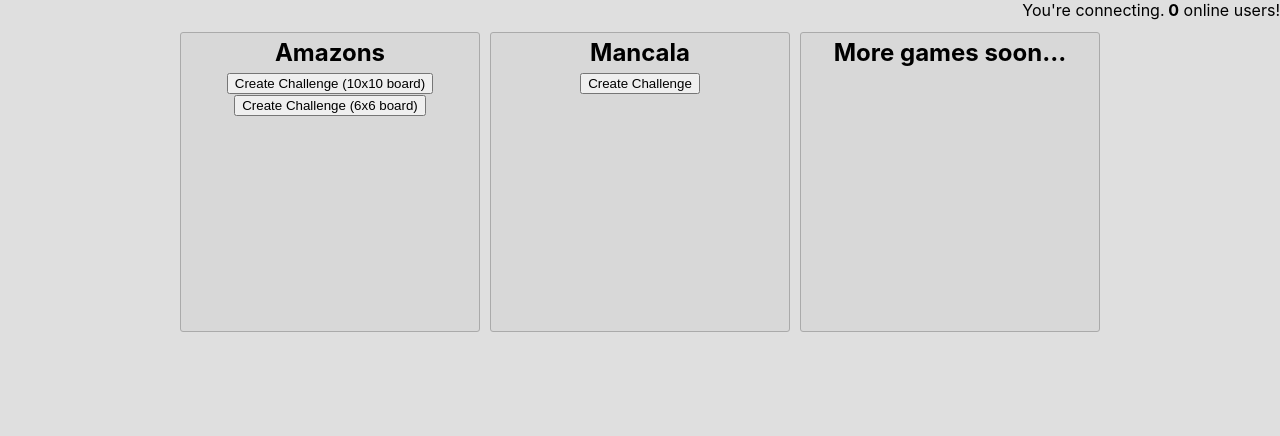
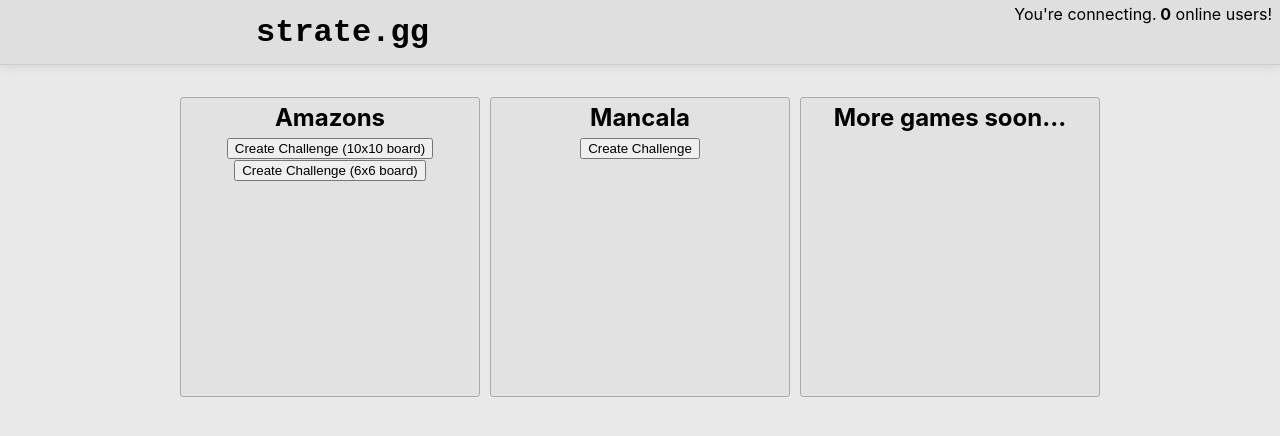
Before and after one commit to enjoythecode/strate.gg, a React (Create React App) app in the folder fe/: page / in a window 1280 px wide. Shown: the top 436 px of the page. Built offline with nearby package versions, Linux system fonts and the light colour scheme; no server answers.

Commit message:
added a header

```diff
--- a/fe/public/style.css
+++ b/fe/public/style.css
@@ -1,5 +1,23 @@
 body{
+    background-color: #e9e9e9;
+    margin: 0;
+    font-family: -apple-system, BlinkMacSystemFont, 'Segoe UI', 'Roboto', 'Oxygen',
+        'Ubuntu', 'Cantarell', 'Fira Sans', 'Droid Sans', 'Helvetica Neue',
+        sans-serif;
+    -webkit-font-smoothing: antialiased;
+    -moz-osx-font-smoothing: grayscale;
+}
+
+header{
+    width: 100%;
+    height: 8vmin;
     background-color: #dfdfdf;
+    border-bottom: #ccc solid 1px;
+    box-shadow: 0 2px 9px #d4d4d4;
+    position: relative;
+    display:flex;
+    align-items: center;
+
 }
 
 h2{
@@ -16,7 +34,7 @@ h2{
 }
 
 .challenge-create-box{
-    background-color: #d8d8d8;
+    background-color: #e2e2e2;
     aspect-ratio: 1 / 1;
     text-align: center;
 
--- a/fe/src/App.js
+++ b/fe/src/App.js
@@ -1,5 +1,6 @@
 import { observer } from "mobx-react"
 import React from "react"
+
 
 const App = observer(({ state }) =>(
     <div>
--- a/fe/src/ConnectionWidget.js
+++ b/fe/src/ConnectionWidget.js
@@ -5,7 +5,7 @@ import RootState from "./State.js"
 const ConnectionWidget = observer(class ConnectionWidget extends React.Component{
     render(){
         return (
-            <div style={{position:'absolute', top:'0', right:'0'}}>
+            <div style={{position:'absolute', top:'4px', right:'8px'}}>
                 You're {RootState.socket.connection_status}.
                 <b> {RootState.socket.active_users}</b> online users!
             </div>
--- /dev/null
+++ b/fe/src/Header.js
@@ -0,0 +1,15 @@
+import React from "react"
+import ConnectionWidget from "./ConnectionWidget.js"
+
+class Header extends React.Component{
+    render(){
+        return (
+            <header>
+                <h1 style={{paddingLeft:"20%", fontFamily: "'Courier New', monospace", margin: "0"}}>strate.gg</h1>
+                <ConnectionWidget/>
+            </header>
+        )
+    }
+}
+
+export default Header;
--- a/fe/src/index.css
+++ /dev/null
@@ -1,8 +0,0 @@
-body {
-  margin: 0;
-  font-family: -apple-system, BlinkMacSystemFont, 'Segoe UI', 'Roboto', 'Oxygen',
-    'Ubuntu', 'Cantarell', 'Fira Sans', 'Droid Sans', 'Helvetica Neue',
-    sans-serif;
-  -webkit-font-smoothing: antialiased;
-  -moz-osx-font-smoothing: grayscale;
-}
--- a/fe/src/index.js
+++ b/fe/src/index.js
@@ -1,20 +1,20 @@
 import React from 'react';
 import ReactDOM from 'react-dom';
-import './index.css';
 import App from './App.js'
 import PlayPage from "./PlayPage.js"
 import RootState from './State.js'
-import ConnectionWidget from "./ConnectionWidget.js"
 import {
   BrowserRouter as Router,
   Switch,
   Route
 } from "react-router-dom";
+import Header from './Header';
 
 RootState.socket.connect()
 
 ReactDOM.render(
   <React.StrictMode>
+    <Header/>
     <Router>
       <Switch>
         <Route path="/play/:gameName">
@@ -25,7 +25,7 @@ ReactDOM.render(
         </Route>
       </Switch>
     </Router>
-    <ConnectionWidget/>
+
 
 
   </React.StrictMode>,
```
Also changed, not shown: 2 other files (tests, documents, lock files or other folders).
